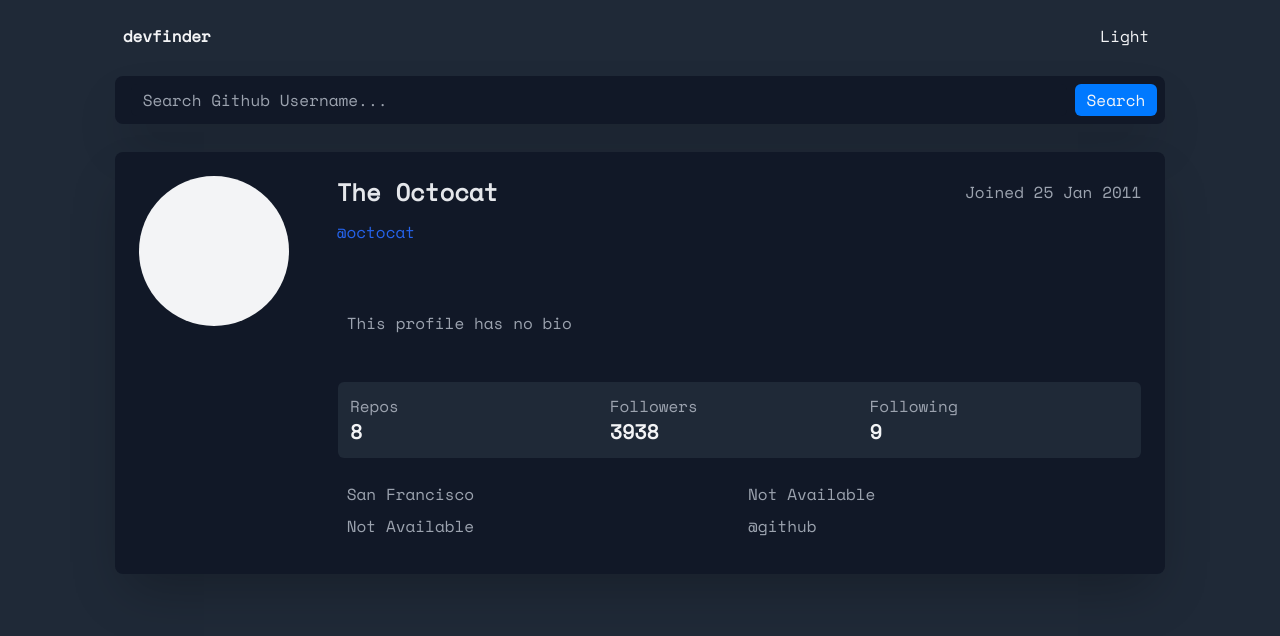
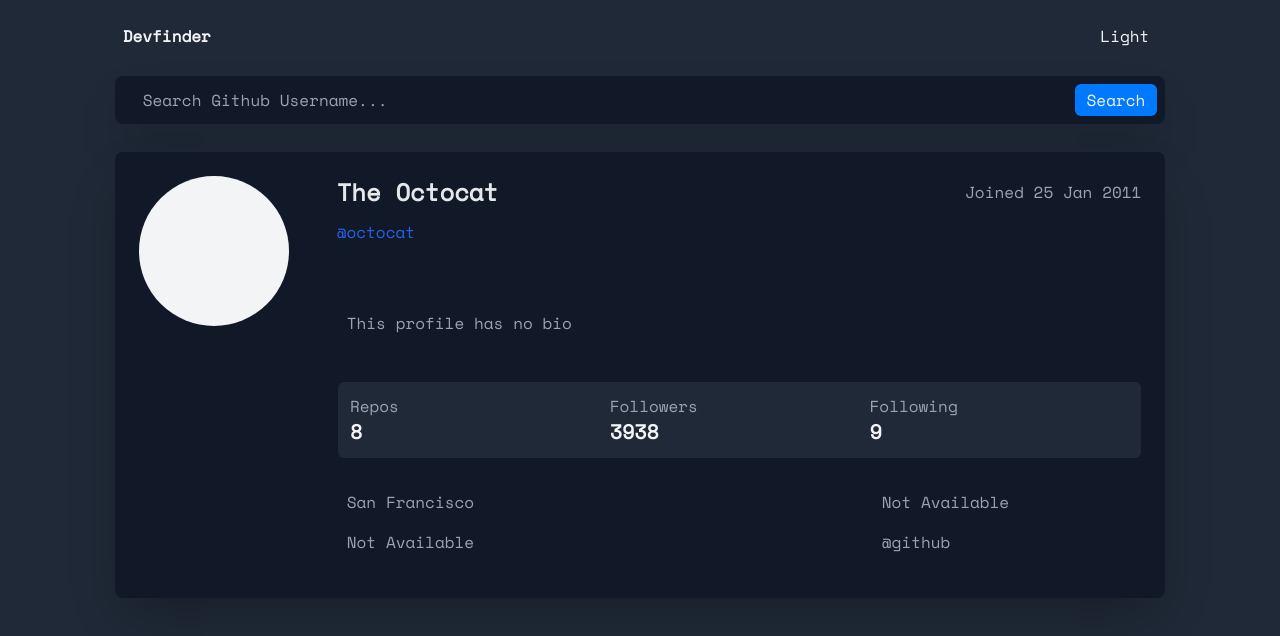
Before and after one commit to Abi0l9/github-user-search, a React (Create React App) app: page / in a window 1280 px wide. Shown: the top 636 px of the page. Built offline with nearby package versions, Linux system fonts and the light colour scheme.

Commit message:
fixed some layout issues

```diff
--- a/public/index.html
+++ b/public/index.html
@@ -7,8 +7,9 @@
     <meta name="theme-color" content="#000000" />
     <meta
       name="description"
-      content="Web site created using create-react-app"
+      content="An app to search for developers' profile on github."
     />
+    <meta name="author" content="Al-Khalifah" />
     <link rel="apple-touch-icon" href="%PUBLIC_URL%/logo192.png" />
     <!--
       manifest.json provides metadata used when your web app is installed on a
@@ -24,9 +25,12 @@
       work correctly both with client-side routing and a non-root public URL.
       Learn how to configure a non-root public URL by running `npm run build`.
     -->
-    <link rel="preconnect" href="https://fonts.googleapis.com">
-<link rel="preconnect" href="https://fonts.gstatic.com" crossorigin>
-<link href="https://fonts.googleapis.com/css2?family=Space+Mono&display=swap" rel="stylesheet">
+    <link rel="preconnect" href="https://fonts.googleapis.com" />
+    <link rel="preconnect" href="https://fonts.gstatic.com" crossorigin />
+    <link
+      href="https://fonts.googleapis.com/css2?family=Space+Mono&display=swap"
+      rel="stylesheet"
+    />
     <title>Github User Search</title>
   </head>
   <body>
--- a/src/components/Header/Logo.jsx
+++ b/src/components/Header/Logo.jsx
@@ -10,7 +10,9 @@ const Logo = () => {
         "text-gray-100"
       )}`}
     >
-      devfinder
+      <a href="/" className="">
+        Devfinder
+      </a>
     </div>
   );
 };
--- a/src/components/Main/Socials.jsx
+++ b/src/components/Main/Socials.jsx
@@ -9,7 +9,7 @@ import { useColorScheme } from "../../hooks/ColorSchemeContext";
 const SocialContainer = ({ icon, detail }) => {
   const { colorSetter } = useColorScheme();
   return (
-    <div className={`flex flex-row gap-x-2 items-center w-full md:w-2/4 `}>
+    <div className={`flex flex-row items-center w-full gap-x-2 `}>
       <div className="">
         <Icon icon={icon} />
       </div>
@@ -24,15 +24,23 @@ const SocialContainer = ({ icon, detail }) => {
 
 const Socials = ({ user }) => {
   return (
-    <div className="w-full flex flex-row flex-wrap my-3 gap-y-2">
+    <div className="w-full flex flex-col my-3">
+      <div className="w-full flex flex-col md:my-2 md:flex-row gap-x-2">
+        <div className="md:flex-1">
           <SocialContainer
             icon={location}
             detail={user?.location || "San Francisco"}
           />
+        </div>
+        <div className="md:w-2/6">
           <SocialContainer
             icon={twitter}
             detail={user?.twitter_username || "Not Available"}
           />
+        </div>
+      </div>
+      <div className="w-full flex flex-col md:my-2 md:flex-row gap-x-2">
+        <div className="md:flex-1">
           <SocialContainer
             icon={link}
             detail={
@@ -40,11 +48,15 @@ const Socials = ({ user }) => {
               "@github"
             }
           />
+        </div>
+        <div className="md:w-2/6">
           <SocialContainer
             icon={github}
             detail={user?.login ? `@${user?.login}` : "@github"}
           />
         </div>
+      </div>
+    </div>
   );
 };
 
--- a/src/components/Search/index.jsx
+++ b/src/components/Search/index.jsx
@@ -75,7 +75,7 @@ const Search = ({ getData }) => {
         <input
           type="submit"
           value={searchBtnText}
-          className="bg-[#0079FF] active:bg-blue-600 hover:bg-blue-400 px-3 py-1 text-gray-100 rounded-md"
+          className="bg-[#0079FF] active:bg-blue-600 hover:bg-blue-400 px-3 py-1 text-gray-100 rounded-md cursor-pointer"
         />
       </form>
     </div>
```
Lines whose indentation alone changed are shown as unchanged.
